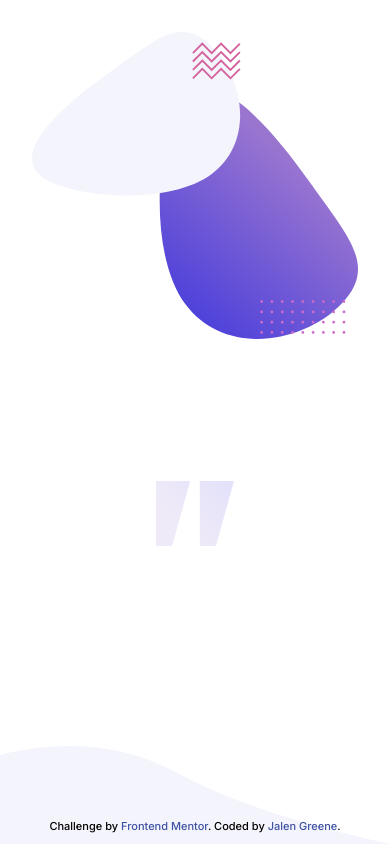
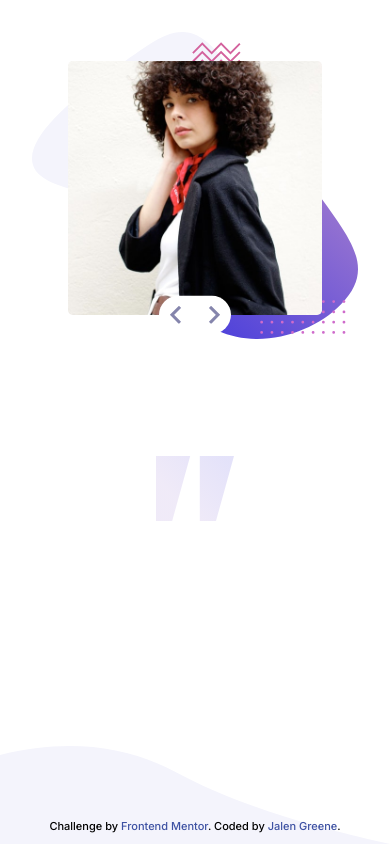
Before and after one commit to emerald-nomad/bootcamp-testimonials-slider, a Next.js app: page / in a window 390 px wide. Built offline with nearby package versions, Linux system fonts and the light colour scheme.

Commit message:
mobile selector styles

```diff
--- a/src/pages/index.tsx
+++ b/src/pages/index.tsx
@@ -7,6 +7,18 @@ export default function Home() {
       <img className={styles['pattern-bg']} src="/images/pattern-bg.svg" alt="Background Pattern" />
       <img className={styles['pattern-curve']} src="/images/pattern-curve.svg" alt="Curve Pattern"/>
       <img className={styles['pattern-quotes']} src="/images/pattern-quotes.svg" alt="Quotes Pattern" />
-    </div>
+
+      <div className={styles.selector}>
+          <img src="/images/image-tanya.jpg" alt="Author Image" className={styles['selector__img']}/>
+          <div className={styles['selector__btn-container']}>
+              <button className={styles['selector__btn']}>
+                  <img src="/images/icon-prev.svg" alt="Previous Icon"/>
+              </button>
+              <button className={styles['selector__btn']}>
+                  <img src="/images/icon-next.svg" alt="Next Icon"/>
+              </button>
+          </div>
+      </div>
+     </div>
   )
 }
--- a/src/styles/Home.module.scss
+++ b/src/styles/Home.module.scss
@@ -1,5 +1,5 @@
 .container {
-
+  padding-top: 1.90em;
 }
 
 .pattern-bg {
@@ -8,6 +8,7 @@
   top: 1em;
   left: 50%;
   transform: translateX(-50%);
+  z-index: var(--z-index-background);
 }
 
 .pattern-curve {
@@ -15,12 +16,43 @@
   width: 100%;
   bottom: 0;
   left: 0;
+  z-index: var(--z-index-background);
 }
 
 .pattern-quotes {
   position: absolute;
   width: 20%;
-  top: 57%;
+  top: 54%;
   left: 50%;
   transform: translateX(-50%);
+  z-index: var(--z-index-background);
 }
+
+.selector {
+  position: relative;
+  width: calc(100% - 4.25em);
+  margin: 0 auto;
+
+  &__img {
+    border-radius: .15em;
+  }
+
+  &__btn-container {
+    position: absolute;
+    bottom: 0;
+    left: 50%;
+    transform: translateX(-50%) translateY(50%);
+    display: flex;
+    justify-content: space-between;
+    background: white;
+    width: 2.25em;
+    padding: .1em .1em;
+    border-radius: 2em;
+  }
+
+  &__btn {
+    background: transparent;
+    border: none;
+    padding: .5em;
+  }
+}
--- a/src/styles/globals.scss
+++ b/src/styles/globals.scss
@@ -13,6 +13,7 @@
 
   // Z- Indexes
   --z-index-attribution: 10;
+  --z-index-background: -10;
 
   box-sizing: border-box;
 }
@@ -26,7 +27,13 @@
 }
 
 body {
+  position: relative;
   min-height: 100vh;
+}
+
+img {
+  width: 100%;
+  display: block;
 }
 
 .attribution {
```
